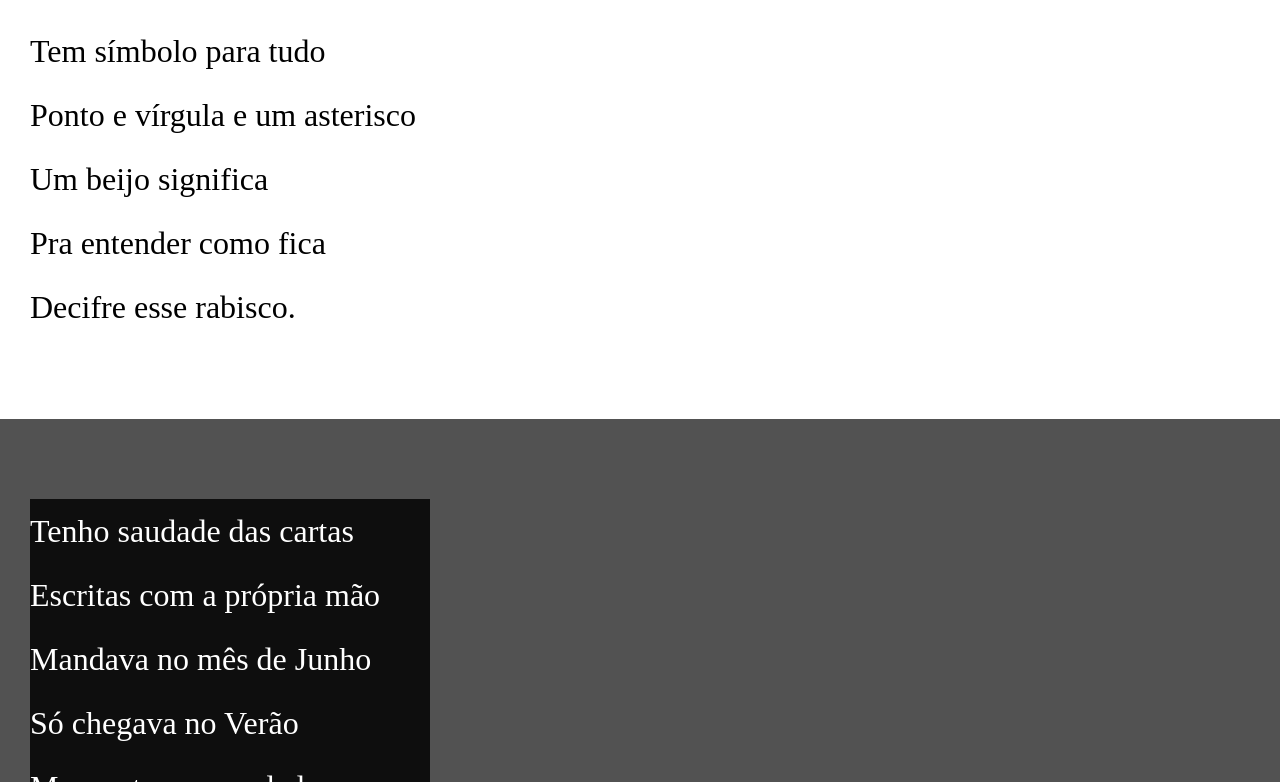
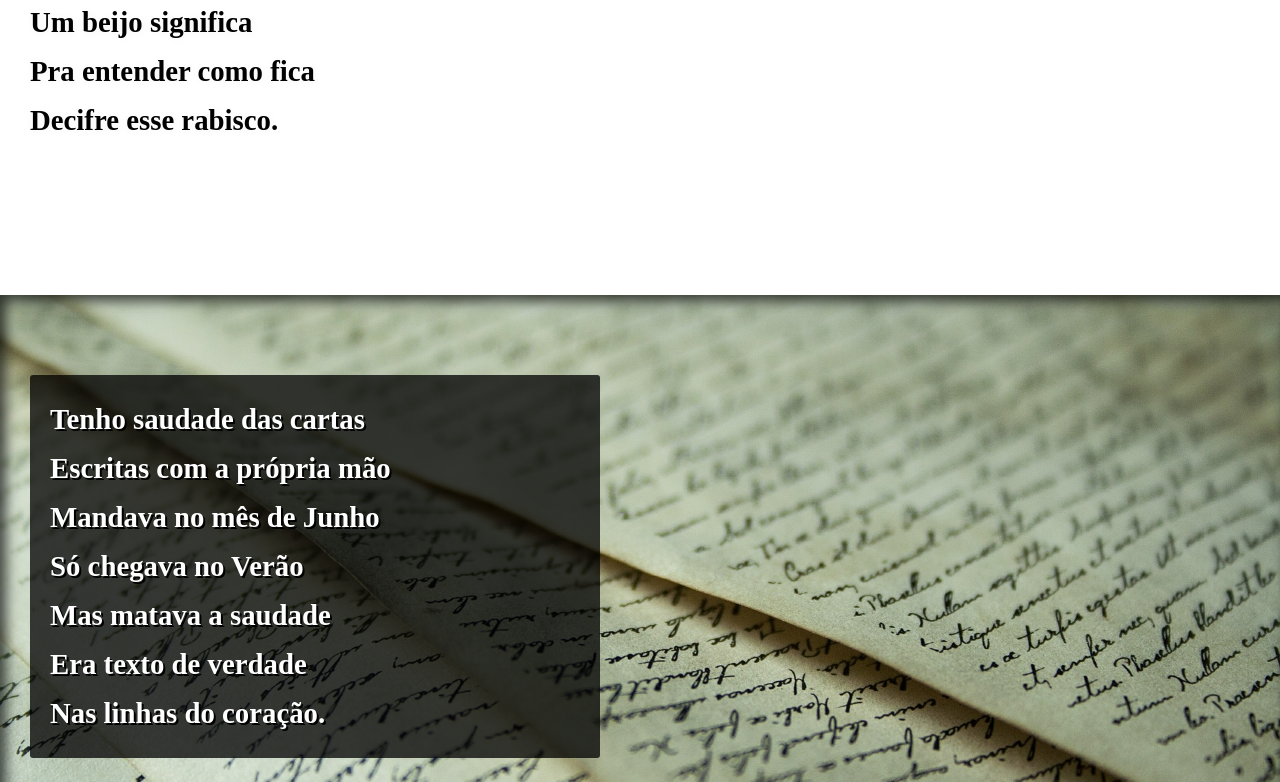
Before and after one commit to Davimrp/Desafio-do-Cordel, a plain HTML site: page index.html in a window 1280 px wide. Shown: the part 2018-2800 px from the top of the page. Drawn offline with Linux system fonts and the light colour scheme; a web font is replaced by a local one.

Commit message:
finalização do exercício

```diff
--- a/estilo/style.css
+++ b/estilo/style.css
@@ -1,4 +1,6 @@
 @charset "UTF-8";
+
+@import url('https://fonts.googleapis.com/css2?family=Chivo+Mono:wght@100&display=swap');
 
 *{
   margin: 0;
@@ -8,7 +10,6 @@
 html, body{
     min-height: 100vh;
     background-color: darkgray;
-
 }
 
 header{
@@ -19,14 +20,16 @@ header{
     padding-bottom: 50px;
 }
 header h1{
+    font-size: 4em;
     padding-bottom: 10px;
     font-variant: small-caps;
 }
 
 header a{
+    font-size: 1.5em;
     color: white;
     text-decoration: none;
-    font-weight: 700;
+    font-weight: 500;
 }
 a:hover{
     color: bisque;
@@ -34,26 +37,37 @@ a:hover{
 
 section{
     padding-top: 10vh;
-    padding-bottom: 10vh;
+    padding-bottom: 8vh;
     padding-left: 30px;
+    font-weight: 600;
 }
 
-.normal{
+section.normal{
     background-color: white;
-    font-size: 2em;
-    line-height: 2em;
-
+    font-size: 1.8em;
+    line-height: 1.7em;
+    font-family: chivo mono;
+    text-shadow: 1px 1px 10px rgba(0, 0, 0, 0.055);
 }
-.imagem{
+section.imagem{
     color: white;
     background-color: rgb(82, 82, 82);
-    font-size: 2em;
-    line-height: 2em;
-
+    padding-right: 20px;
+    box-shadow: inset 6px 6px 13px 0px rgba(0, 0, 0, 0.699);
+    background-size: cover;
+    background-attachment: fixed;
 }
-.imagem p{
-    background-color: rgba(0, 0, 0, 0.822);
-    width: 400px;
+section.imagem p{
+    background-color: rgba(0, 0, 0, 0.753);
+    max-width: 550px;
+    font-size: 1.8em;
+    line-height: 1.7em;
+    font-family: chivo mono;
+    border-radius: 3px;
+    padding-left: 20px;
+    padding-bottom: 20px;
+    padding-top: 20px;
+    text-shadow: 2px 2px 0px black;
 
 }
 
@@ -63,3 +77,16 @@ footer{
     color: white;
     padding: 10px;
 }
+section p{
+    padding-bottom: 3em;
+}
+section#img01{
+    background-image: url(../imagens/background001.jpg);
+    background-position: right center;
+
+}
+
+section#img02{
+    background-image: url(../imagens/background002.jpg);
+    background-position: right center;
+}
--- a/index.html
+++ b/index.html
@@ -26,7 +26,7 @@
         </p>
     </section>
 
-    <section class="imagem">
+    <section class="imagem" id="img01">
         <p>
             Não é mais como era antes<br>
             É tudo abreviado<br>
@@ -47,6 +47,8 @@
             Agora é .com<br>
             Se o saite é muito bom<br>
             Ele vale um alto preço.<br>
+        </p>
+        <p>
             Pra piorar a liguagem<br>
             O emoticom é um risco<br>
             Tem símbolo para tudo<br>
@@ -55,9 +57,10 @@
             Pra entender como fica<br>
             Decifre esse rabisco.<br>
         </p>
+
     </section>
 
-    <section class="imagem">
+    <section class="imagem" id="img02">
         <p>
             Tenho saudade das cartas<br>
             Escritas com a própria mão<br>
@@ -70,6 +73,7 @@
     </section>
 
     <section class="normal">
+        <p>
             Agora, escrevo e envio<br>
             Chegando na mesma hora<br>
             Mas quando vou prosear<br>
@@ -77,6 +81,9 @@
             Abriu outro aplicativo<br>
             O mundo ficou cativo<br>
             Da tecnologia do agora.<br>
+        </p>
+
+        <p>
             Felizmente, pra orar<br>
             Não precisa de internet<br>
             Deus escuta todo mundo<br>
@@ -84,6 +91,7 @@
             Dois pontos são dois joelhos<br>
             Seus lábios são aparelhos<br>
             Deixe que Deus interprete.<br>
+        </p>
     </section>
 </main>
 
```
Lines whose indentation alone changed are shown as unchanged.
